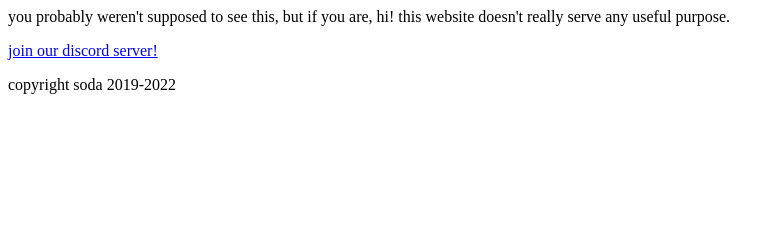
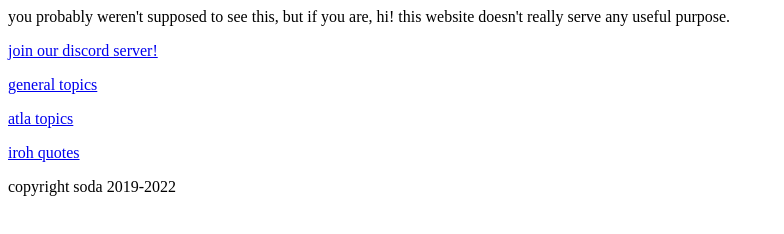
Before and after one commit to kdspa/atla-topics, a plain HTML site: page index.html in a window 1280 px wide. Shown: the whole page, without its empty margins (0-784 px from the left). Drawn offline with Linux system fonts and the light colour scheme.

Commit message:
Update index.html

```diff
--- a/index.html
+++ b/index.html
@@ -11,6 +11,9 @@
 <body>
 you probably weren't supposed to see this, but if you are, hi! this website doesn't really serve any useful purpose.
 <p><a href="https://discord.gg/QBKxgsfG7r" title="discord server">join our discord server!</a></p>
+<p><a href="https://atla.sh/topics.json" title="general topicsr">general topics</a></p>
+<p><a href="https://atla.sh/atlatopics.json" title="general topicsr">atla topics</a></p>
+<p><a href="https://atla.sh/irohquotes.json" title="general topicsr">iroh quotes</a></p>
  <footer>
   <p>copyright soda 2019-2022</p>
 </footer>
```
